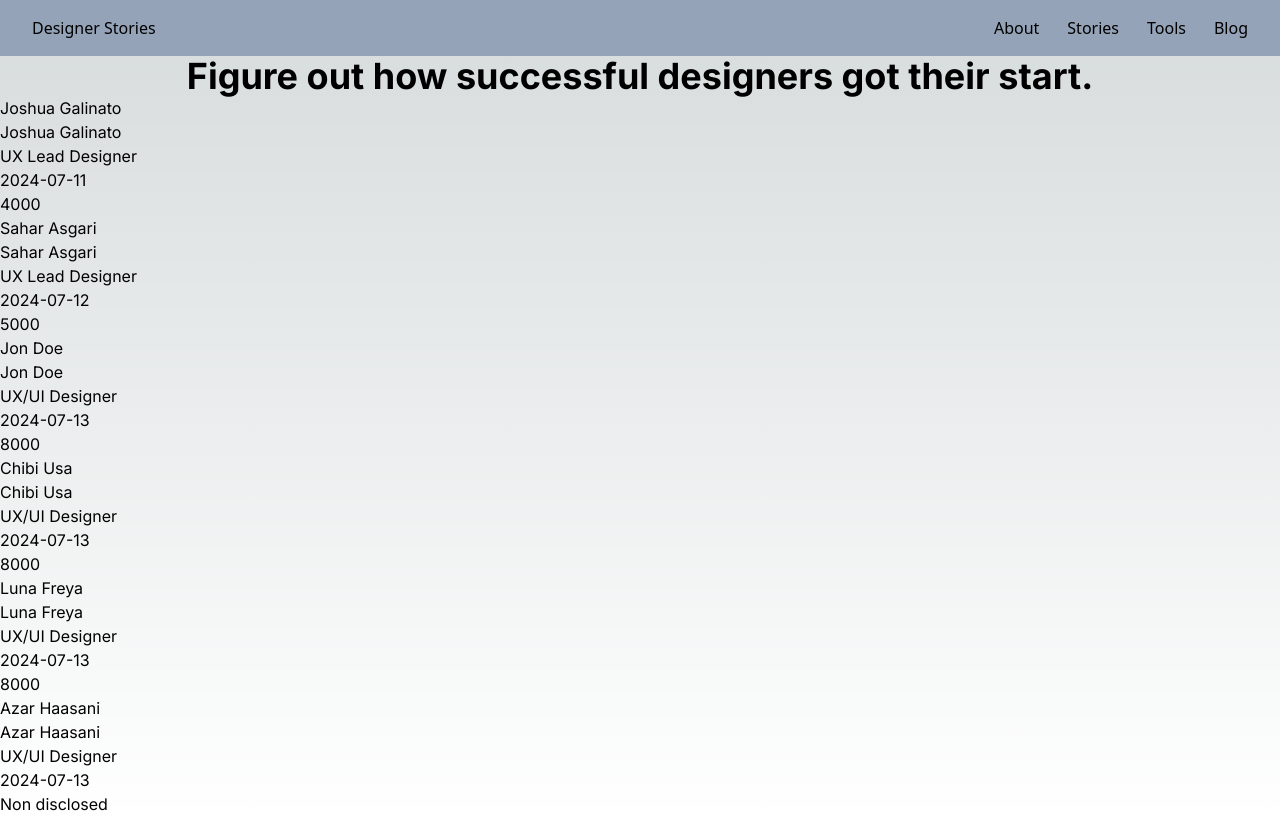
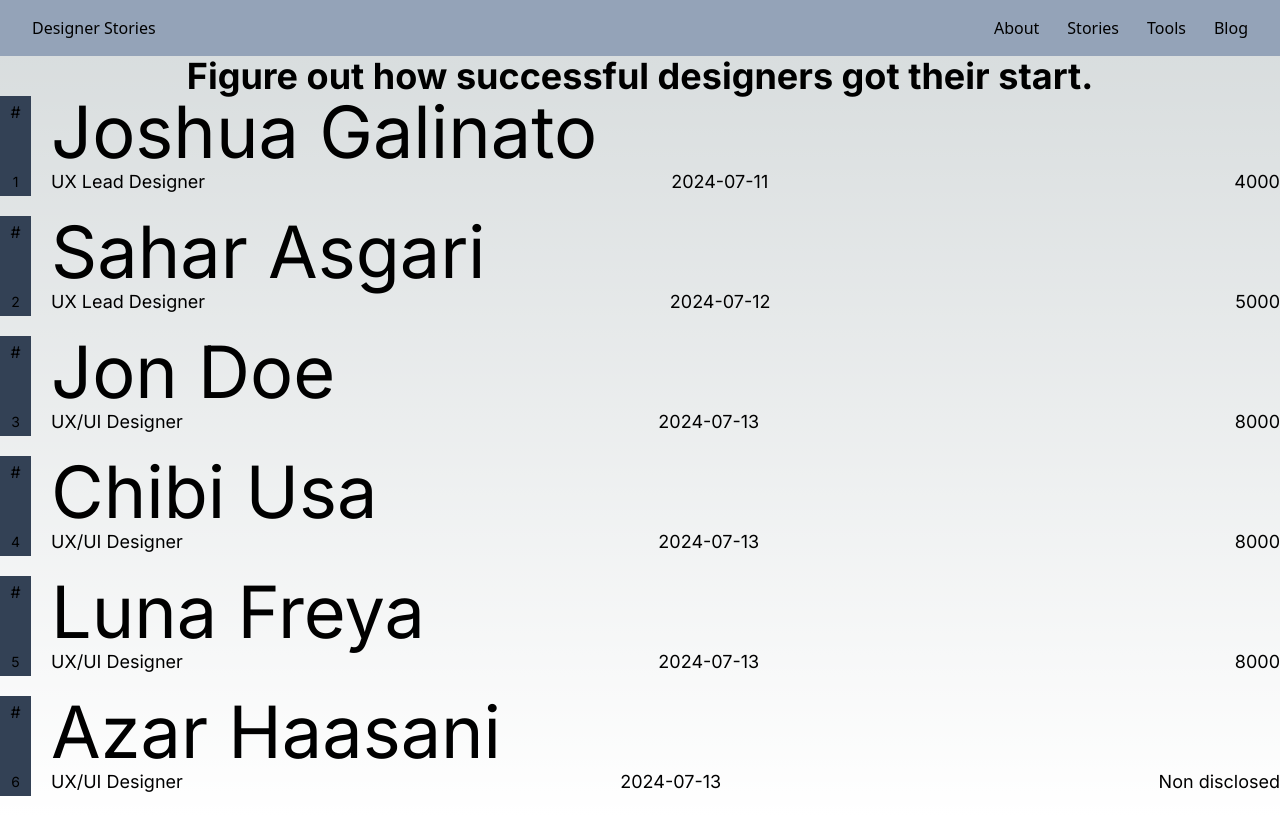
Before and after one commit to jaygal0/path-to-design, a Next.js app: page / in a window 1280 px wide. Built offline with nearby package versions, Linux system fonts and the light colour scheme.

Commit message:
cleaning up the css of the designer card

```diff
--- a/src/app/(pages)/stories/[id]/page.tsx
+++ b/src/app/(pages)/stories/[id]/page.tsx
@@ -1,5 +1,5 @@
 async function getData(id: string) {
-    const res = await fetch(`http://localhost:3000/api/stories/${id}`)
+    const res = await fetch(`http://localhost:3000/api/stories/${id}`, { cache: "no-store" })
     const data = await res.json()
     if (!res.ok) {
         throw new Error('Failed to fetch data')
--- a/src/app/components/CardDesigner.tsx
+++ b/src/app/components/CardDesigner.tsx
@@ -33,15 +33,22 @@ type CardDesignerProps = {
 export function CardDesigner({ index, id, firstName, lastName, datePosted, contact, info }: CardDesignerProps) {
     return (
         <Suspense fallback={"Loading..."}>
-            <div >
-                <Link href={`/stories/${id}`}>
-                    <div>{firstName} {lastName}</div>
-                    <div>{firstName} {lastName}</div>
-                    <div>{info.position}</div>
-                    <div>{datePosted}</div>
-                    <div>{info.yearlySalary ? info.yearlySalary : "Non disclosed"}</div>
-                </Link>
-            </div>
+            <Link href={`/stories/${id}`}>
+                <div className="flex w-full mb-5">
+                    <div className="flex flex-col justify-between items-center w-8 bg-slate-700 mr-5 p-1">
+                        <div>#</div>
+                        <div className="text-sm">{index + 1} </div>
+                    </div>
+                    <div className="flex flex-col w-full">
+                        <div className="text-7xl">{firstName} {lastName}</div>
+                        <div className="flex justify-between text-lg">
+                            <div>{info.position}</div>
+                            <div>{datePosted}</div>
+                            <div>{info.yearlySalary ? info.yearlySalary : "Non disclosed"}</div>
+                        </div>
+                    </div>
+                </div>
+            </Link>
         </Suspense>
     )
 }
```
